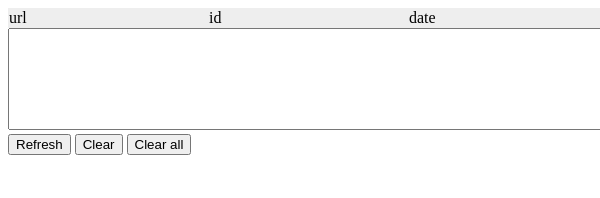
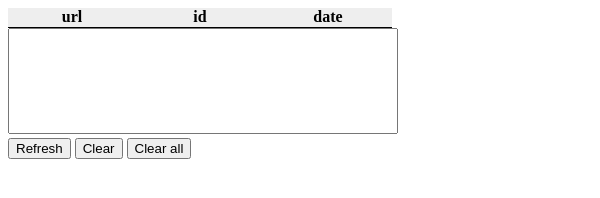
Before and after one commit to lutostag/webextension-formsave, a browser extension: page formsave/popup/formsave.html in a window 400 px wide. Shown: the whole page, 600 px wide, since content can reach past the window. Drawn offline with Linux system fonts and the light colour scheme.

Commit message:
Move to flexbox rather than table and css size fixes
Moved to flexbox rather than a table. Also css fixes:
 * bold headers
 * width fix when embedded in menu

```diff
--- a/formsave/popup/formsave.css
+++ b/formsave/popup/formsave.css
@@ -1,48 +1,47 @@
+@media all and (min-width: 600px) {
+    .box {
+        display: block;
+        width: 600px;
+    }
+}
+
 textarea {
     resize: none;
     height: 100px;
-    width: 598px;
-    padding: 0;
+    width: 100%;
 }
 
-table {
+.container {
+    display: flex;
+    flex-direction: row;
+    justify-content: space-around;
+    align-items: center;
     width: 100%;
-    border-collapse: collapse;
-}
-
-.header {
-    width: 100%;
-    flex: 1;
-}
-
-.header tr td {
-    width: 33.33%;
-}
-
-#selection-table tr td {
-    border-top: 1px solid black;
+    background-color: #eeeeee;
     border-bottom: 1px solid black;
 }
 
-.outer-wrapper {
-    display: flex;
-    width: 600px;
-    max-height: 400px;
+.bold {
+    font-weight: bold;
+    text-align: center;
 }
 
-.flex-container {
-    box-sizing: border-box;
-    width: 600px;
-    align-self: center;
-    background-color: #eeeeee;
-    display: flex;
-    flex-flow: column;
-    max-height: 400px;
-}
-
-.flex-item {
-    width: 600px;
-    flex: 1;
+.content {
     max-height: 400px;
     overflow: auto;
 }
+
+.item {
+    flex-basis: 33%;
+    box-shadow: 0 0 0 1px 0 black;
+    height: 1.2em;
+}
+
+.clip {
+    overflow: hidden;
+    white-space: nowrap;
+}
+
+.pad {
+    padding: 0px 10px;
+}
--- a/formsave/popup/formsave.html
+++ b/formsave/popup/formsave.html
@@ -7,19 +7,14 @@
     </head>
 
 <body>
-        <div class="outer-wrapper">
-            <div>
-                <div class="flex-container">
-                    <table class="flex-item header">
-                        <tr>
-                            <td>url</td>
-                            <td>id</td>
-                            <td>date</td>
-                        </tr>
-                    </table>
-                    <div class="flex-item">
-                        <table id="selection-table">
-                        </table>
+        <div class="box">
+            <div class="container">
+                <div class="item bold">url</div>
+                <div class="item bold">id</div>
+                <div class="item bold">date</div>
+            </div>
+            <div class="content">
+                <div id="selection-table">
                 </div>
             </div>
             <div class="selected">
@@ -31,8 +26,6 @@
                 <button class="clear-all">Clear all</button>
             </div>
         </div>
-        </div>
-
         <script src="formsave.js"></script>
     </body>
 
--- a/formsave/popup/formsave.js
+++ b/formsave/popup/formsave.js
@@ -1,4 +1,5 @@
 let tableContainer = document.querySelector('#selection-table')
+let textarea = document.querySelector('textarea')
 
 class Table {
   constructor () {
@@ -19,20 +20,21 @@ class Table {
     }
   }
   createRow (uniq, item) {
-    let tr = document.createElement('tr')
-    let template = `<td title="${item.url}" id="${uniq}">${item.url.slice(0, 30)}</td>` +
-      `<td id="${uniq}">${item.id.slice(0, 10)}</td>` +
-      `<td id="${uniq}">${item.time}</td>`
-    tr.id = uniq
-    tr.insertAdjacentHTML('afterbegin', template)
-    tableContainer.appendChild(tr)
-    tr.addEventListener('click', this.select)
+    let row = document.createElement('div')
+    row.id = uniq
+    row.className = 'container'
+    let template = `<div title="${item.url}" class="item clip">${item.url}</div>` +
+      `<div class="item clip pad">${item.id}</div>` +
+      `<div class="item">${item.time}</div>`
+    row.insertAdjacentHTML('afterbegin', template)
+    tableContainer.appendChild(row)
+    row.addEventListener('click', this.select)
   }
   select (calledEvent) {
-    this.selected = calledEvent.target.id
+    this.selected = calledEvent.target.parentElement.id
     let reading = browser.storage.local.get(this.selected)
     reading.then((results) => {
-      document.querySelector('textarea').value = results[this.selected].content
+      textarea.value = results[this.selected].content
     })
   }
   refresh () {
```
Lines whose indentation alone changed are shown as unchanged.
